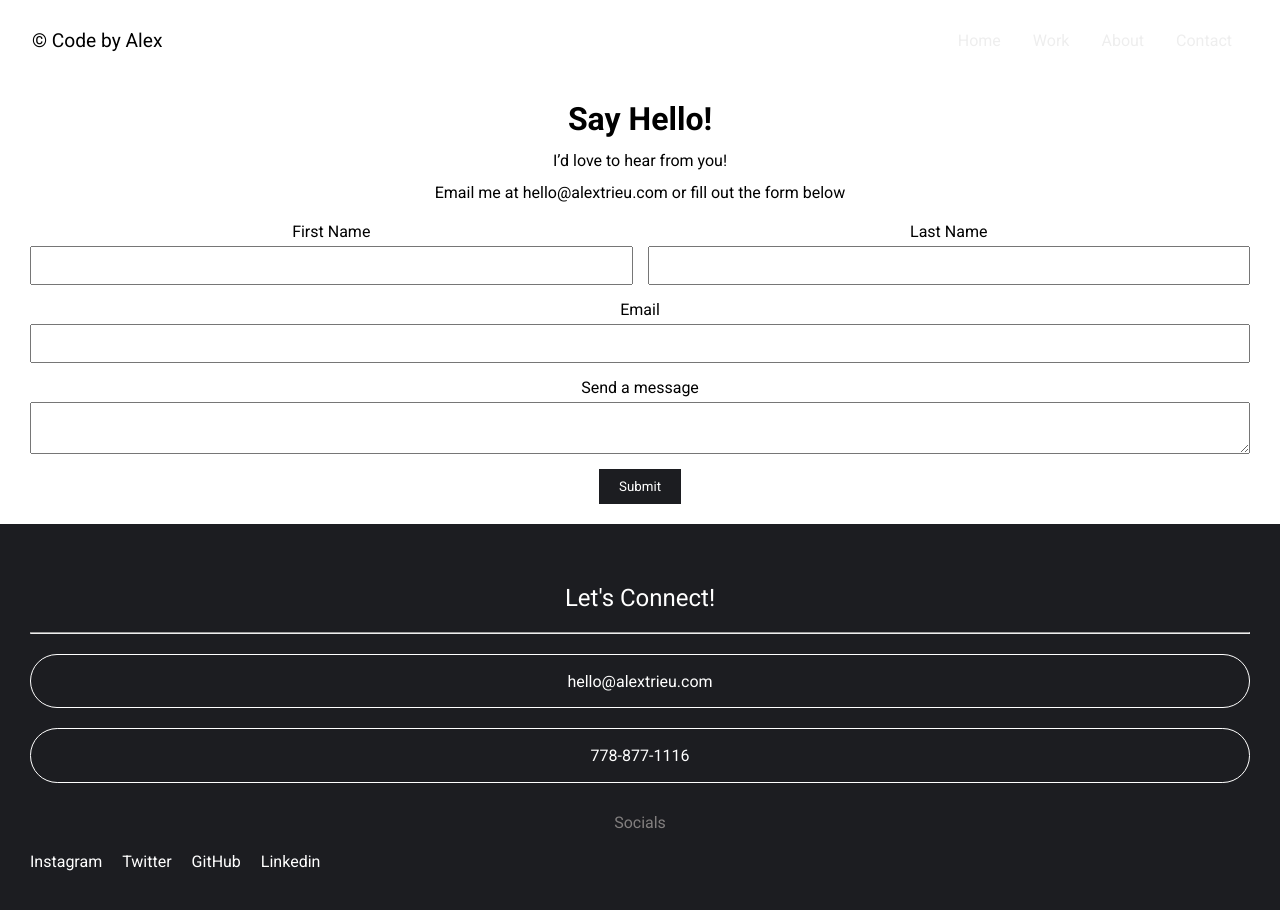
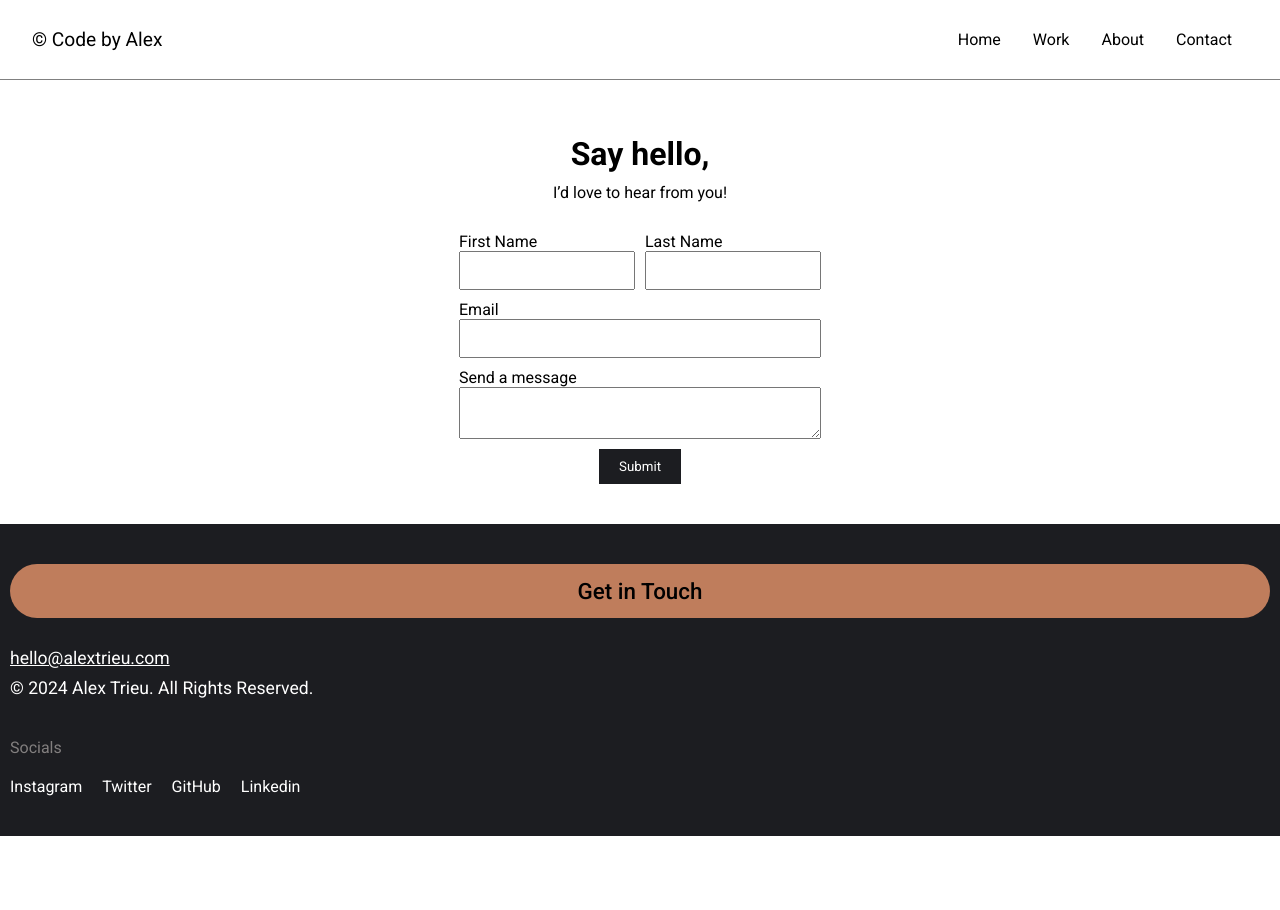
Before and after one commit to alextrieu/alextrieu.com, a React (Create React App) app: page /contact in a window 1280 px wide. Shown: the top 910 px of the page. After the commit the page ends 836 px from the top, so only its background shows below. Built offline with nearby package versions, Linux system fonts and the light colour scheme.

Commit message:
Added scroll to top

```diff
--- a/src/Footer/Footer.css
+++ b/src/Footer/Footer.css
@@ -12,27 +12,30 @@
 .contact-container {
   display: flex;
   flex-direction: column;
-  gap: 20px;
+  gap: 30px;
 }
 
-.contact-title {
+/* .contact-title {
   font-size: 1.5rem;
   font-weight: 400;
   text-align: center;
-}
+} */
 
 .contact-info {
-  border: 1px solid white;
+  /* border: 1px solid white; */
   border-radius: 1.7em;
   display: flex;
   justify-content: center;
   align-items: center;
   height: 3.4em;
+  background-color: hsl(20, 43.61%, 55.49%);
 }
 
 .contact-info a {
-  color: white;
+  color: black;
   text-decoration: none;
+  font-weight: 500;
+  font-size: 1.4rem;
 }
 
 .socials {
@@ -59,3 +62,14 @@
   text-decoration: none;
   color: white;
 }
+
+.email-container {
+  display: flex;
+  flex-direction: column;
+  gap: 10px;
+  font-size: 1.1rem;
+}
+
+.footer-email {
+  color: white;
+}
--- a/src/Footer/Footer.js
+++ b/src/Footer/Footer.js
@@ -1,19 +1,23 @@
 import "./Footer.css";
 import React from "react";
+import { Link } from "react-router-dom";
 
 export default function Footer() {
   return (
     <footer className="footer">
       <div className="contact-container">
-        <h2 className="contact-title">Let's Connect!</h2>
-        <hr></hr>
+        {/* <h2 className="contact-title">Let's Connect!</h2>
+        <hr></hr> */}
         <div className="contact-info-container">
           <div className="contact-info">
-            <a href="mailto:hello@alextrieu.com">hello@alextrieu.com</a>
+            <Link to="/contact">Get in Touch</Link>
           </div>
-          <div className="contact-info">
-            <a href="tel:+17788771116">778-877-1116</a>
-          </div>
+        </div>
+        <div className="email-container">
+          <a href="mailto:hello@alextrieu.com" className="footer-email">
+            hello@alextrieu.com
+          </a>
+          <p>© 2024 Alex Trieu. All Rights Reserved.</p>
         </div>
         <div className="socials">
           <p>Socials</p>
--- a/src/Navigation/NavigationHeader.css
+++ b/src/Navigation/NavigationHeader.css
@@ -1,7 +1,7 @@
 :root {
   --mainColor: #29335c;
   --mainColorLight: #5767aa;
-  --secondaryColor: #db2b39;
+  --secondaryColor: black;
   --textColor: #eee;
 }
 
@@ -56,6 +56,15 @@ nav {
   color: black;
 }
 
+.otherNav a {
+  color: black;
+}
+
+.otherHeader {
+  border-bottom: 1px solid gray;
+  margin-bottom: 15px;
+}
+
 @media only screen and (max-width: 1024px) {
   header .nav-btn {
     display: block;
@@ -93,3 +102,10 @@ nav {
     font-size: 1.5rem;
   }
 }
+
+@media screen and (max-width: 768px) {
+  /* Adjust the max-width as needed for your specific breakpoint */
+  .otherNav a {
+    color: white;
+  }
+}
--- a/src/Navigation/NavigationHeader.js
+++ b/src/Navigation/NavigationHeader.js
@@ -13,13 +13,15 @@ function Navbar() {
 
   const navBtnStyle = isHomePage ? "homeNavBtn" : "otherNavBtn";
   const textLogoStyle = isHomePage ? "homeTextLogo" : "otherTextLogo";
+  const headerStyle = isHomePage ? "homeHeader" : "otherHeader";
+  const navStyle = isHomePage ? "homeNav" : "otherNav";
 
   return (
-    <header>
+    <header className={headerStyle}>
       <h3 className={`roboto-thin text-logo ${textLogoStyle}`}>
         <Link to="/">© Code by Alex</Link>
       </h3>
-      <nav ref={navRef}>
+      <nav ref={navRef} className={navStyle}>
         <Link to="/">Home</Link>
         <Link to="/work">Work</Link>
         <Link to="/about">About</Link>
--- a/src/ScrollToTop.js
+++ b/src/ScrollToTop.js
@@ -1,7 +1,7 @@
 import { useEffect } from "react";
 import { useLocation } from "react-router-dom";
 
-function ScrollToTop() {
+export default function ScrollToTop() {
   const { pathname } = useLocation();
 
   useEffect(() => {
@@ -10,5 +10,3 @@ function ScrollToTop() {
 
   return null;
 }
-
-export default ScrollToTop;
--- a/src/index.js
+++ b/src/index.js
@@ -39,8 +39,4 @@ root.render(
     <RouterProvider router={router} />
   </React.StrictMode>
 );
-
-// If you want to start measuring performance in your app, pass a function
-// to log results (for example: reportWebVitals(console.log))
-// or send to an analytics endpoint. Learn more: https://bit.ly/CRA-vitals
 reportWebVitals();
--- /dev/null
+++ b/src/layout/MainLayout.css
@@ -0,0 +1,9 @@
+.site-container {
+  display: flex;
+  flex-direction: column;
+  min-height: 100vh;
+}
+
+.main-container {
+  flex-grow: 1;
+}
--- a/src/layout/MainLayout.js
+++ b/src/layout/MainLayout.js
@@ -1,13 +1,14 @@
 import React from "react";
 import Navbar from "../Navigation/NavigationHeader";
 import Footer from "../Footer/Footer";
+import "./MainLayout.css";
 
 export default function MainLayout({ children }) {
   return (
-    <>
+    <div className="site-container">
       <Navbar />
-      <main>{children}</main>
+      <main className="main-container">{children}</main>
       <Footer />
-    </>
+    </div>
   );
 }
--- a/src/pages/AboutPage.js
+++ b/src/pages/AboutPage.js
@@ -2,13 +2,14 @@ import React from "react";
 import MainLayout from "../layout/MainLayout";
 import headshot from "../assets/images/headshot.jpeg";
 import "./pages.css";
-
+import ScrollToTop from "../ScrollToTop";
 export default function AboutPage() {
+  ScrollToTop();
   return (
     <MainLayout>
       <div className="about-container">
         <h2 className="about-container-title">Hey, I'm Alex!</h2>
-        <img class="about-headshot" src={headshot} />
+        <img className="about-headshot" src={headshot} />
         <div className="about-paragraphs">
           <p>
             I’m an avid walker, nature lover, swimmer, bánh mì connoisseur, and
--- a/src/pages/ContactPage.js
+++ b/src/pages/ContactPage.js
@@ -1,11 +1,13 @@
 import React, { useState } from "react";
 import MainLayout from "../layout/MainLayout";
 import "./pages.css";
+import ScrollToTop from "../ScrollToTop";
 
 const FORM_ENDPOINT =
   "https://public.herotofu.com/v1/719efb00-e0b9-11ee-8980-3397320e035b";
 
 const ContactPage = () => {
+  ScrollToTop();
   const [submitted, setSubmitted] = useState(false);
   const handleSubmit = (e) => {
     e.preventDefault();
@@ -51,11 +53,10 @@ const ContactPage = () => {
 
   return (
     <MainLayout>
-      <div className="contact-container">
+      <div className="contact-page-container">
         <div className="contact-intro">
-          <h1>Say Hello!</h1>
+          <h1>Say hello,</h1>
           <p>I’d love to hear from you!</p>
-          <p>Email me at hello@alextrieu.com or fill out the form below</p>
         </div>
         <form
           action={FORM_ENDPOINT}
@@ -81,7 +82,7 @@ const ContactPage = () => {
             <label>Send a message</label>
             <textarea name="message" required />
           </div>
-          <div>
+          <div className="contact-btn-container">
             <button type="submit" className="contact-btn">
               {" "}
               Submit{" "}
--- a/src/pages/WorkDetails/WorkDetails.js
+++ b/src/pages/WorkDetails/WorkDetails.js
@@ -3,6 +3,7 @@ import MainLayout from "../../layout/MainLayout";
 import { useParams } from "react-router-dom";
 import projects from "../../data/projects.json";
 import "./WorkDetails.css";
+import ScrollToTop from "../../ScrollToTop";
 
 import logo1 from "../../assets/images/logo1.png";
 import logo2 from "../../assets/images/logo2.png";
@@ -29,6 +30,7 @@ const logoMap = {
 };
 
 export default function WorkDetails() {
+  ScrollToTop();
   let { projectId } = useParams();
   const project = projects.find((p) => p.id === parseInt(projectId));
   if (!project) {
@@ -39,22 +41,22 @@ export default function WorkDetails() {
     <MainLayout>
       {" "}
       <div className="info-wrapper">
-        <div class="info-container">
-          <div class="info-item">
-            <span class="info-title">Company:</span>
-            <span class="info">{project.name}</span>
+        <div className="info-container">
+          <div className="info-item">
+            <span className="info-title">Company:</span>
+            <span className="info">{project.name}</span>
           </div>
-          <div class="info-item">
-            <span class="info-title">Project Type:</span>
-            <span class="info">Design, Development, SEO/CRO</span>
+          <div className="info-item">
+            <span className="info-title">Project Type:</span>
+            <span className="info">Design, Development, SEO/CRO</span>
           </div>
-          <div class="info-item">
-            <span class="info-title">Tech Stack:</span>
-            <span class="info">{project.techStack}</span>
+          <div className="info-item">
+            <span className="info-title">Tech Stack:</span>
+            <span className="info">{project.techStack}</span>
           </div>
-          <div class="info-item">
-            <span class="info-title">Year:</span>
-            <span class="info">{project.year}</span>
+          <div className="info-item">
+            <span className="info-title">Year:</span>
+            <span className="info">{project.year}</span>
           </div>
         </div>
         <div className="project-overview-container">
--- a/src/pages/pages.css
+++ b/src/pages/pages.css
@@ -17,21 +17,37 @@
 
 /* Contact */
 
-.contact-container {
-  padding: 20px 20px;
-  text-align: center;
+.contact-page-container {
+  display: flex;
+  flex-direction: column;
+  align-items: center;
+  gap: 30px;
+  padding: 40px 0px;
 }
 
 .contact-intro {
   display: flex;
   flex-direction: column;
-  gap: 13px;
+  align-items: center;
+  text-align: center;
+  gap: 10px;
+  padding: 0 20px;
+}
+
+.input-container {
+  display: flex;
+  flex-direction: column;
+}
+
+.name-container {
+  display: flex;
+  gap: 10px;
 }
 
 .form-container {
   display: flex;
   flex-direction: column;
-  gap: 15px;
+  gap: 10px;
 }
 
 .contact-btn {
@@ -42,19 +58,43 @@
   color: white;
 }
 
-.input-container {
-  display: flex;
-  flex-direction: column;
-  gap: 5px;
-  flex: 1;
-}
-
 .input-container > input,
 .input-container > textarea {
   padding: 10px;
 }
 
+.contact-btn-container {
+  align-self: center;
+}
+
+/* .contact-container {
+  padding: 20px 20px;
+  text-align: center;
+}
+
+.contact-intro {
+  display: flex;
+  flex-direction: column;
+  gap: 5px;
+}
+
+.form-container {
+  display: flex;
+  flex-direction: column;
+  gap: 15px;
+}
+
+
+
+.input-container {
+  display: flex;
+  flex-direction: column;
+  gap: 12px;
+  flex: 1;
+}
+
+
+
 .name-container {
   display: flex;
-  gap: 15px;
-}
+} */
```
